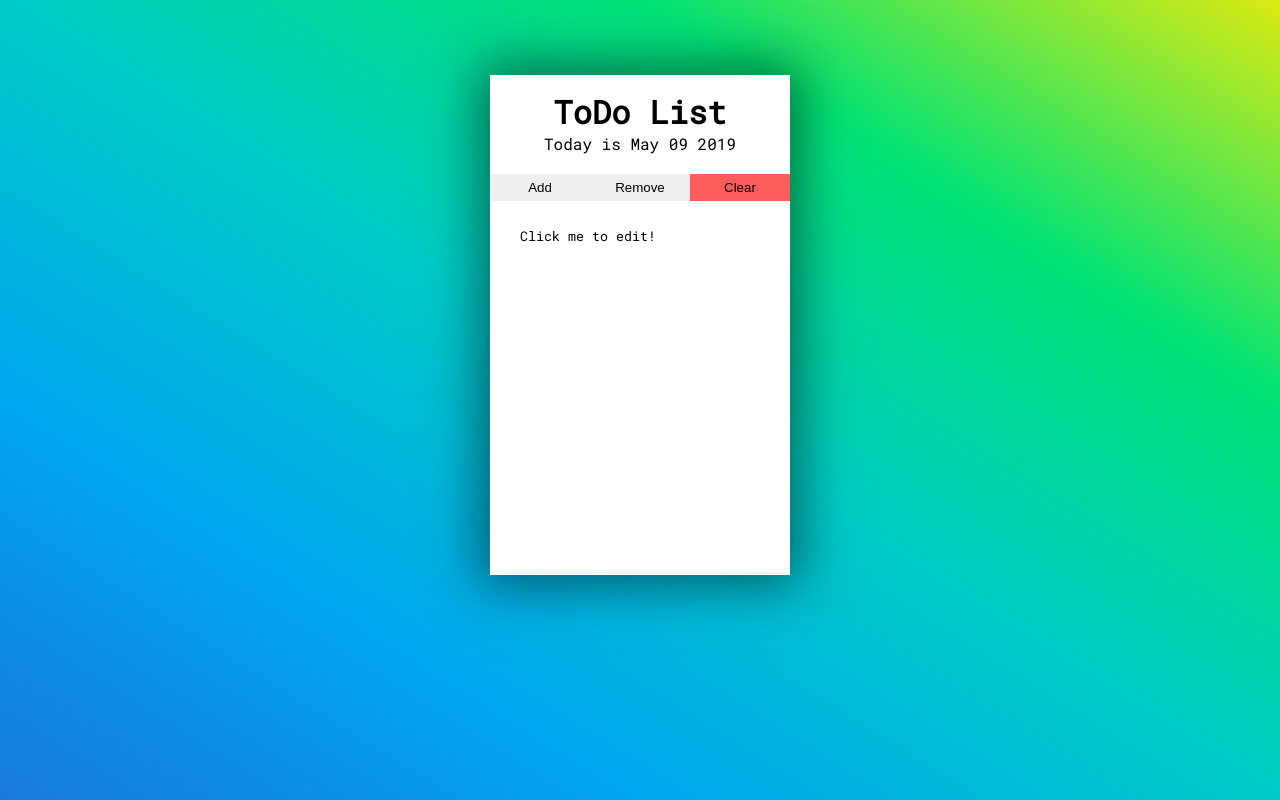
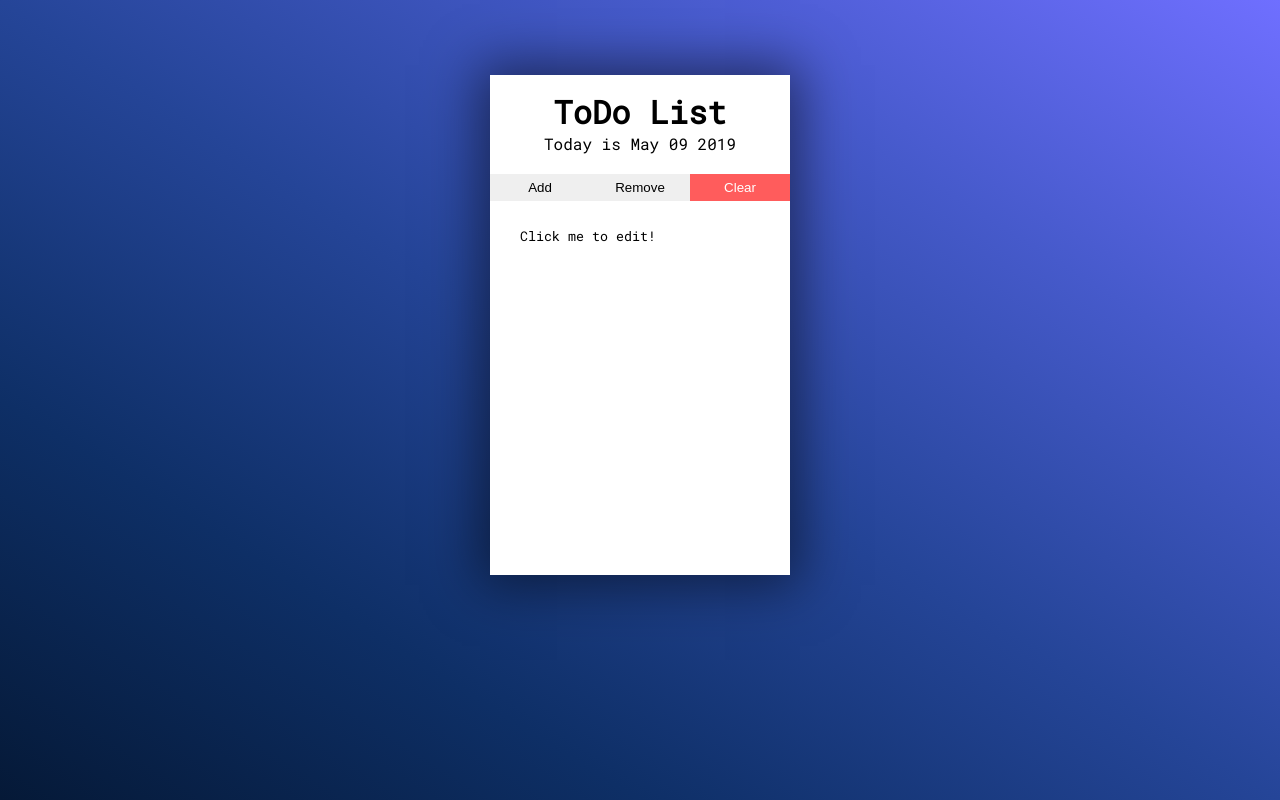
Before and after one commit to Kordrad/React-ToDo, a React (Create React App) app: page / in a window 1280 px wide. Built offline with nearby package versions, Linux system fonts and the light colour scheme; the HTML template or start-up script is replaced by a standard one.

Commit message:
Added details

```diff
--- a/src/App.css
+++ b/src/App.css
@@ -8,7 +8,8 @@ html, body, textarea {
 }
 
 body {
-    background-image: linear-gradient(to right top, #1879d8, #00a6ef, #00cac7, #00e375, #dceb12);
+    /*background-image: linear-gradient(to right top, #1879d8, #00a6ef, #00cac7, #00e375, #dceb12);*/
+    background-image: linear-gradient(to right top, #051937, #0e2f66, #254598, #465acb, #6f6fff);
     background-size: cover;
     min-height: 100vh;
 }
@@ -16,3 +17,8 @@ body {
 .App {
     text-align: center;
 }
+@media only screen and (min-width: 600px) {
+    button:hover{
+        filter: brightness(.75);
+    }
+}
--- a/src/App.js
+++ b/src/App.js
@@ -2,7 +2,7 @@ import React ,{ Component } from 'react';
 
 import './App.css';
 import ToDo from "./todo";
-import styled, { css } from 'styled-components'
+import styled from 'styled-components'
 
 const StyledApp = styled.div`
   padding: 75px 0;
--- a/src/todo.js
+++ b/src/todo.js
@@ -1,5 +1,5 @@
 import React, {Component} from 'react'
-import styled, {css} from 'styled-components'
+import styled from 'styled-components'
 
 const TodoStyle = styled.div`
   background-color: white;
@@ -15,12 +15,13 @@ const Buttons = styled.div`
    padding-top: 20px;
    width: 100%;
    & > button {
-      width: 33.333%;
+      width: 34%;
       border: none;
       box-sizing: border-box;
       padding: 2% 1%;
       &:last-child {
         background-color: #ff5c5c;
+        color: white;
       }
    }
 `;
```
